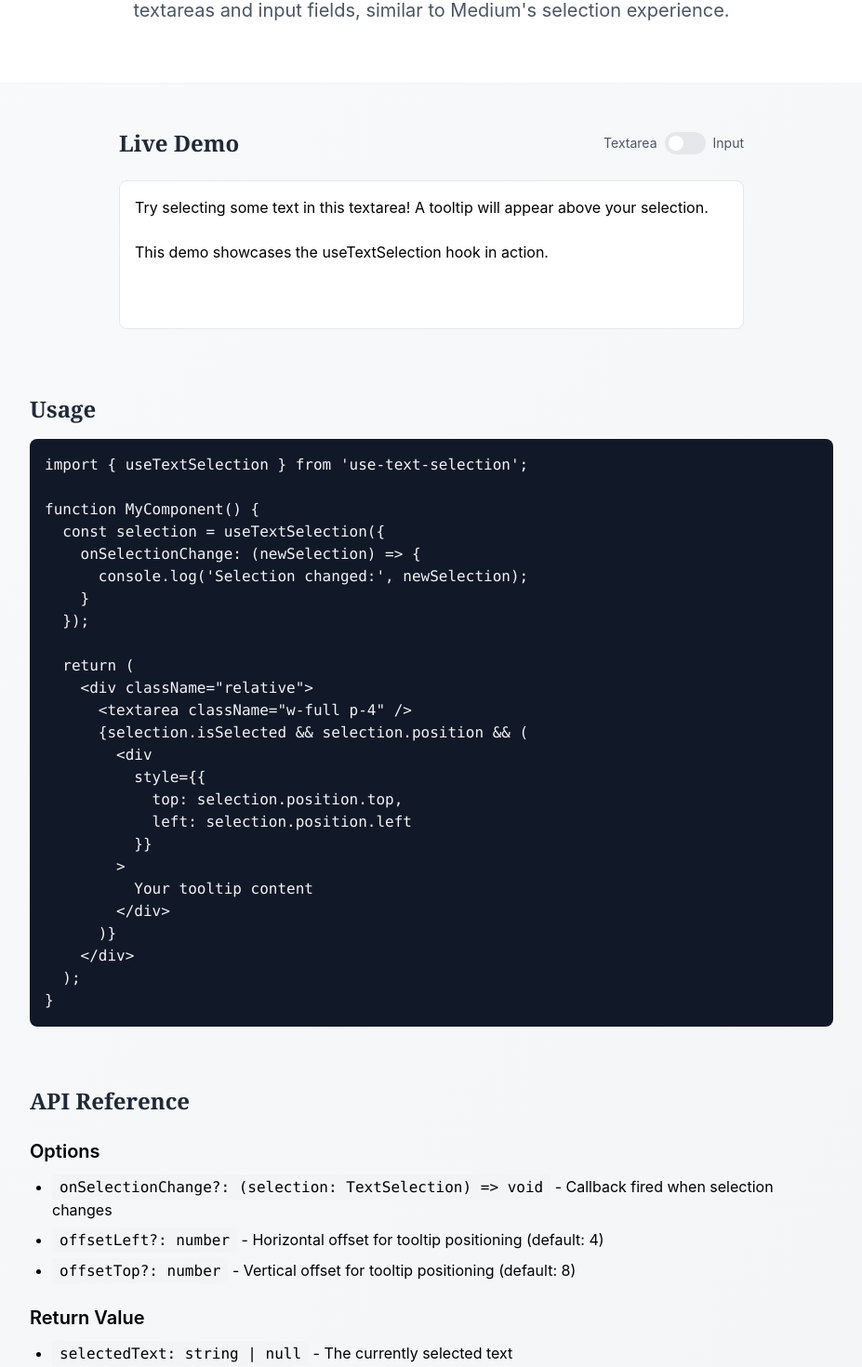
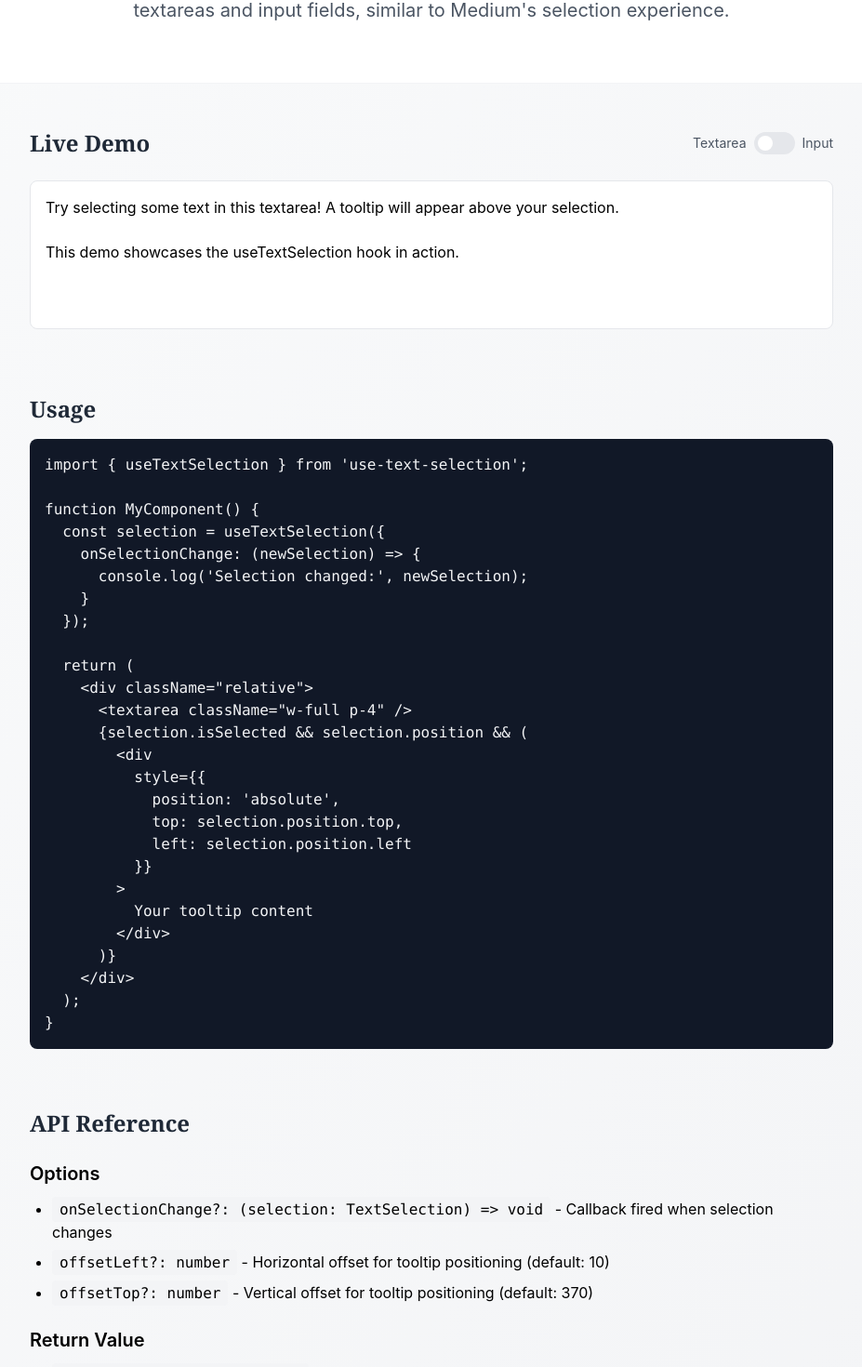
Before and after one commit to shvvffle/use-text-selection, a React (Vite) app: page / in a window 1280 px wide. Shown: the part 151-1621 px from the top of the page at 93% size, without its empty margins (176-1103 px from the left). Built offline with nearby package versions, Linux system fonts and the light colour scheme.

Commit message:
refactor: Adjust hook offset

```diff
--- a/src/components/ApiReference.tsx
+++ b/src/components/ApiReference.tsx
@@ -19,13 +19,13 @@ export function ApiReference() {
             <code className="bg-gray-100 px-2 py-1 rounded">
               offsetLeft?: number
             </code>{' '}
-            - Horizontal offset for tooltip positioning (default: 4)
+            - Horizontal offset for tooltip positioning (default: 10)
           </li>
           <li>
             <code className="bg-gray-100 px-2 py-1 rounded">
               offsetTop?: number
             </code>{' '}
-            - Vertical offset for tooltip positioning (default: 8)
+            - Vertical offset for tooltip positioning (default: 370)
           </li>
         </ul>
 
--- a/src/components/CodeExample.tsx
+++ b/src/components/CodeExample.tsx
@@ -22,6 +22,7 @@ function MyComponent() {
       {selection.isSelected && selection.position && (
         <div
           style={{
+            position: 'absolute',
             top: selection.position.top,
             left: selection.position.left
           }}
--- a/src/components/Demo.tsx
+++ b/src/components/Demo.tsx
@@ -7,7 +7,7 @@ export function Demo() {
   const [isInput, setIsInput] = useState(false);
 
   return (
-    <section className="relative max-w-2xl mx-auto">
+    <section>
       <div className="flex items-center justify-between mb-6">
         <h2 className="text-2xl font-semibold text-gray-800 font-serif">
           Live Demo
--- a/src/components/SelectionTooltip.tsx
+++ b/src/components/SelectionTooltip.tsx
@@ -12,9 +12,11 @@ export function SelectionTooltip({ selection }: SelectionTooltipProps) {
   }
 
   return (
+    <div className="flex items-center">
       <div
-      className="fixed bg-white shadow-lg rounded-lg p-1.5 flex gap-1.5 transform -translate-y-full animate-fade-in"
+        className="bg-white shadow-lg rounded-lg p-1.5 flex gap-1.5 animate-fade-in"
         style={{
+          position: 'absolute',
           top: `${selection.position.top}px`,
           left: `${selection.position.left}px`,
         }}
@@ -26,5 +28,6 @@ export function SelectionTooltip({ selection }: SelectionTooltipProps) {
           <Share2 size={16} />
         </button>
       </div>
+    </div>
   );
 }
--- a/src/hooks/useTextSelection.ts
+++ b/src/hooks/useTextSelection.ts
@@ -115,8 +115,8 @@ const useTextSelection = (options?: UseTextSelectionOptions): TextSelection => {
       }
 
       return {
-        left: left + window.scrollX - (options?.offsetLeft ?? 4),
-        top: top + window.scrollY - (options?.offsetTop ?? 8),
+        left: left + window.scrollX - (options?.offsetLeft ?? 10),
+        top: top + window.scrollY - (options?.offsetTop ?? 370),
       };
     },
     []
```
Also changed, not shown: 1 other file (tests, documents, lock files or other folders). Lines whose indentation alone changed are shown as unchanged.
